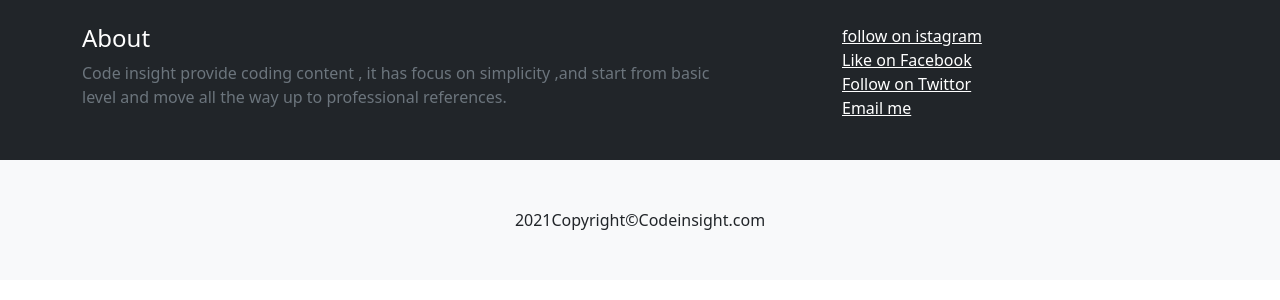
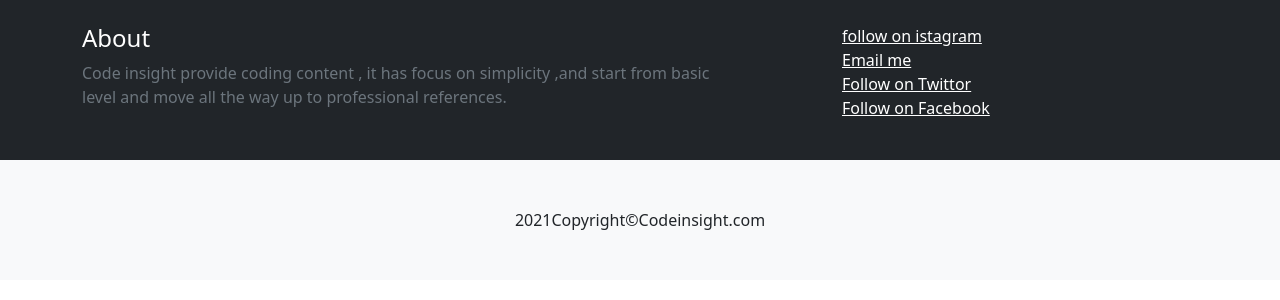
Before and after one commit to Manokamnasingh1/codeinsight21, a Django app: page /about in a window 1280 px wide. Shown: the part 56-356 px from the top of the page. Run offline with Django 3.2, Linux system fonts and the light colour scheme.

Commit message:
Update about.html

```diff
--- a/templates/home/about.html
+++ b/templates/home/about.html
@@ -15,9 +15,9 @@
         <div class="col-sm-4 offset-md-1 py-4">
           <ul class="list-unstyled">
             <li><a href="https://www.instagram.com/manokamnasingh_/" class="text-white">follow on istagram</a></li>
-            <li><a href="#" class="text-white">Like on Facebook</a></li>
+            <li><a href="codeinsight3@gmail.com" class="text-white">Email me</a></li>
             <li><a href="#" class="text-white">Follow on Twittor</a></li>
-            <li><a href="#" class="text-white">Email me</a></li>
+            <li><a href="#" class="text-white">Follow on Facebook</a></li>
           </ul>
         </div>
       </div>
```
